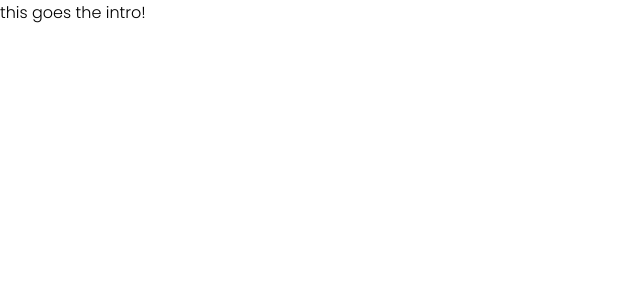
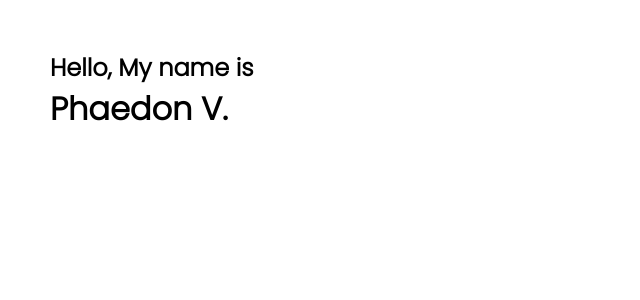
Before and after one commit to phaedonv/react-portfolio, a React (Create React App) app: page / in a window 1280 px wide. Shown: the top 300 px of the page, without its empty margins (0-640 px from the left). Built offline with nearby package versions, Linux system fonts and the light colour scheme.

Commit message:
building intro

```diff
--- a/src/components/intro/Intro.jsx
+++ b/src/components/intro/Intro.jsx
@@ -1,9 +1,19 @@
 import React from 'react'
+import "./intro.css"
 
 const Intro = () => {
   return (
-    <div>
-        this goes the intro!
+    <div className="i">
+      <div className="i-left">
+        <div className="i-left-wrapper">
+          <h2 className='i-intro'>Hello, My name is</h2>
+          <h1 className='i-name'>Phaedon V.</h1>
+          <div className="i-title"></div>
+        </div>
+      </div>
+      <div className="i-right">
+
+      </div>
     </div>
   )
 }
--- a/src/components/intro/intro.css
+++ b/src/components/intro/intro.css
@@ -0,0 +1,16 @@
+.i {
+    display: flex;
+    height: 100vh;
+}
+
+.i-left {
+    flex: 1;
+}
+
+.i-right {
+    flex: 1;
+}
+
+.i-left-wrapper {
+    padding: 50px;
+}
```
